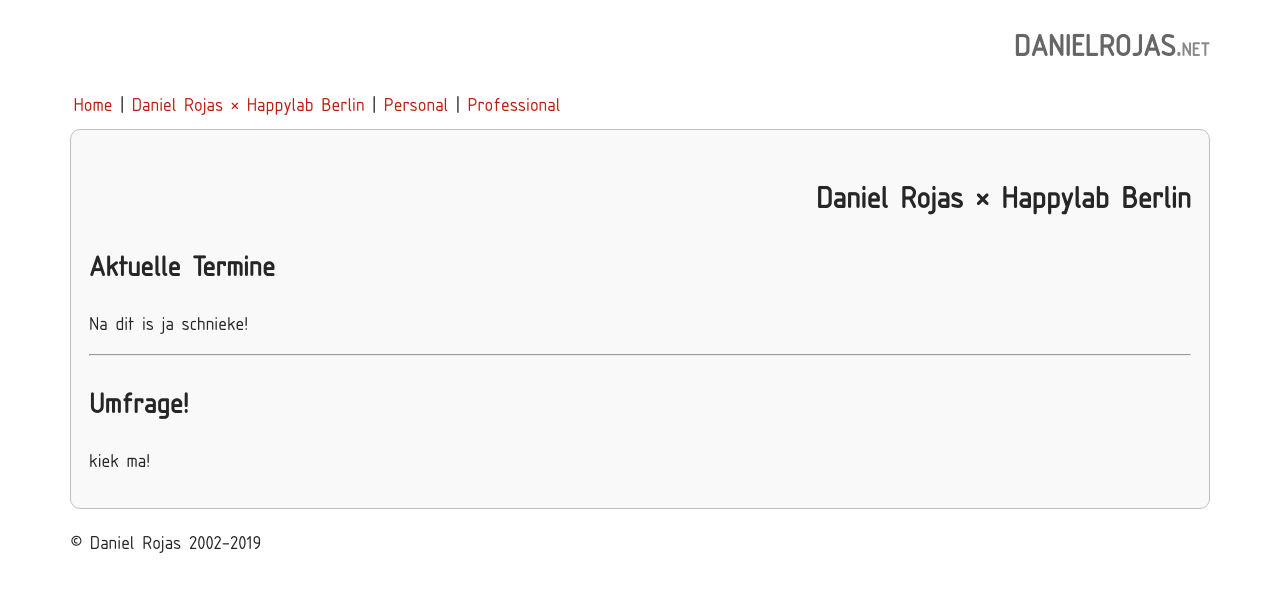
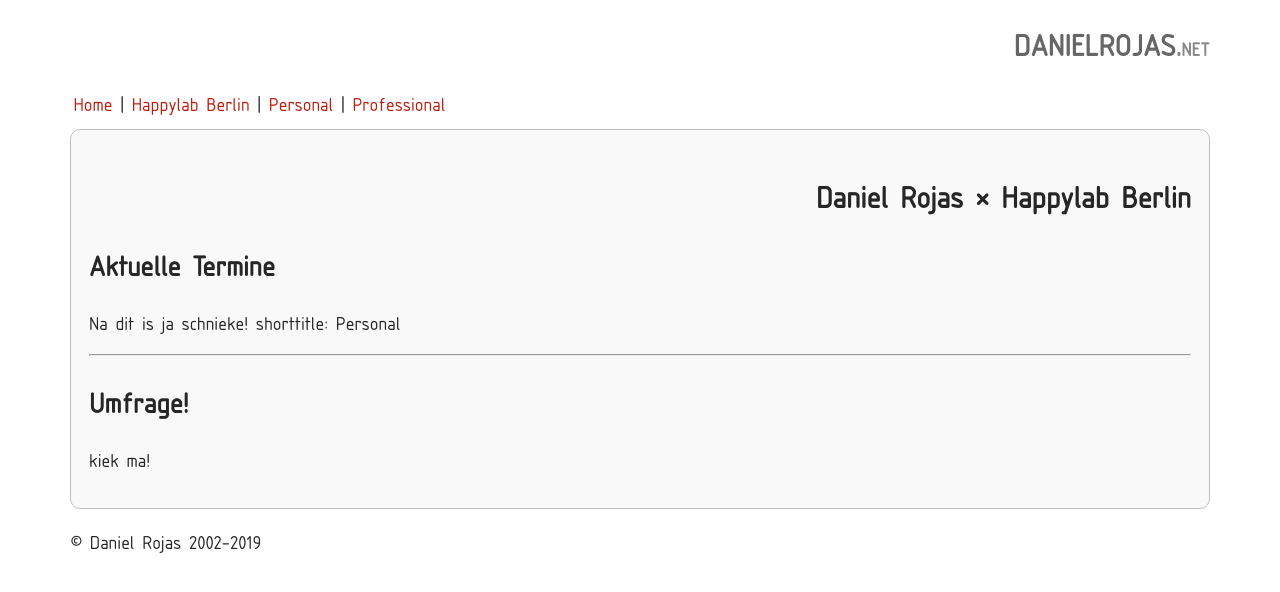
Before and after one commit to 17o2/17o2.github.io, a Jekyll site: the page built from _pages/90_happylab.md, in a window 1280 px wide. Shown: the top 592 px of the page. Built offline with Jekyll 4.4.1, drawn with Linux system fonts in a browser that asks for light colours; nearby versions of some CDN libraries.

Commit message:
Add short title

```diff
--- a/_pages/90_happylab.md
+++ b/_pages/90_happylab.md
@@ -1,10 +1,12 @@
 ---
 title: Daniel Rojas × Happylab Berlin
+shorttitle: Happylab Berlin
 permalink: /happylab/
 category: invisible
 ---
 <h2>Aktuelle Termine</h2>
 Na dit is ja schnieke!
+shorttitle: Personal
 
 <hr>
 
```
